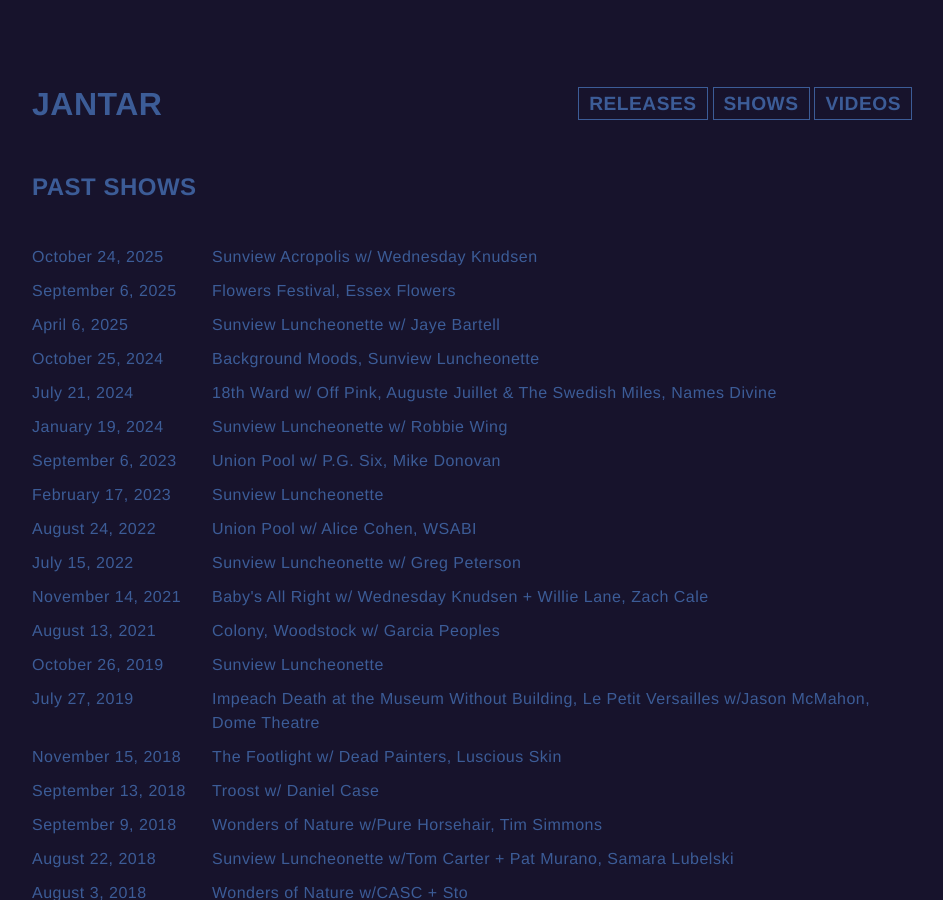
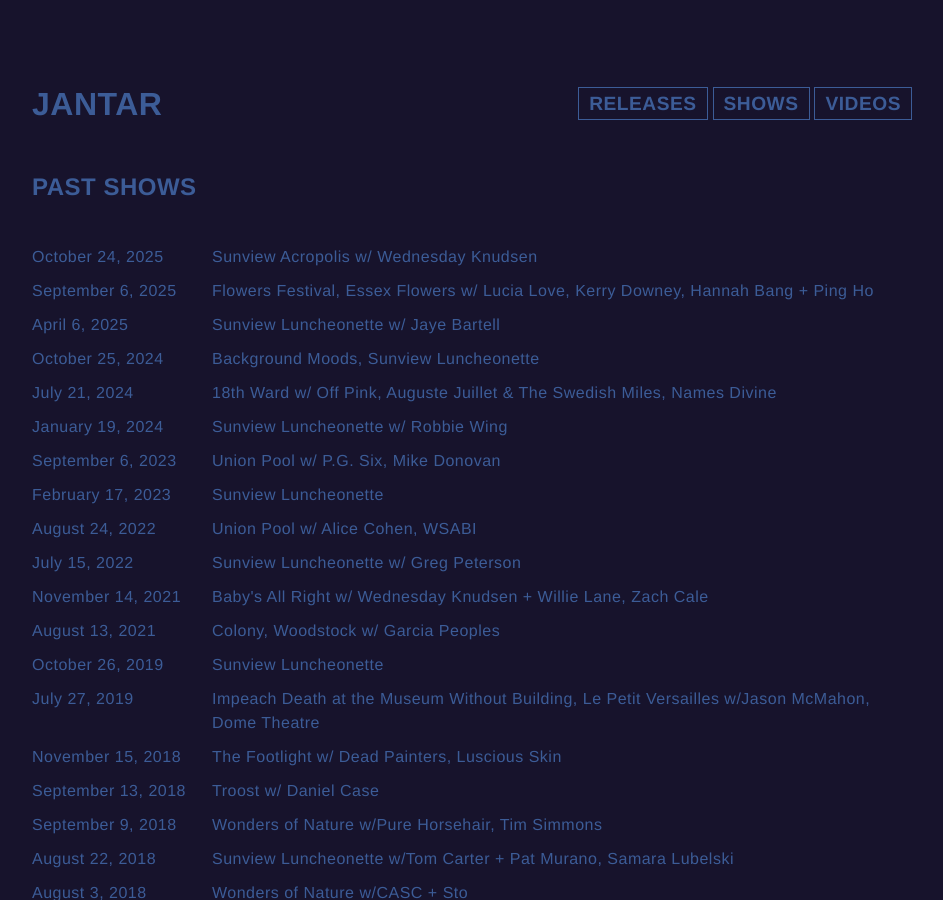
Before and after one commit to kirsten/thejantar.com, a Jekyll site: the page built from shows.html, in a window 1280 px wide and 900 px high. Shown: the whole window, without its empty margins (168-1111 px from the left). Built offline with Jekyll 4.4.1, drawn with Linux system fonts in a browser that asks for light colours.

Commit message:
Add other performers to Essex Flowers

```diff
--- a/_data/shows.yml
+++ b/_data/shows.yml
@@ -3,7 +3,7 @@ show_list:
     title: "Sunview Acropolis w/ Wednesday Knudsen"
 
   - date: 2025-09-06 18:00:00
-    title: "Flowers Festival, Essex Flowers"
+    title: "Flowers Festival, Essex Flowers w/ Lucia Love, Kerry Downey, Hannah Bang + Ping Ho"
     link: https://essexflowers.us/FLOWERS-FESTIVAL-2025
 
   - date: 2025-04-06 18:00:00
```
